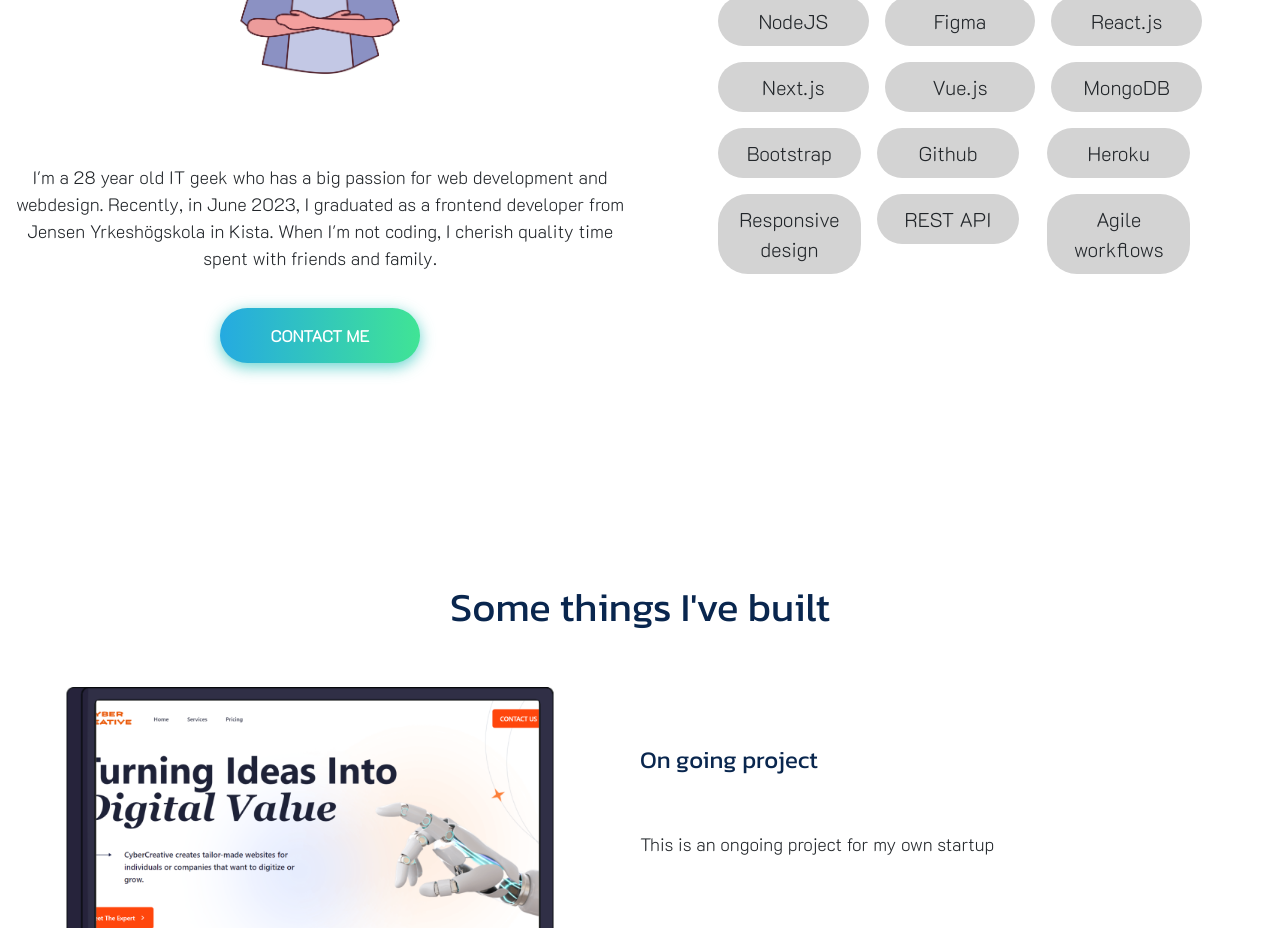
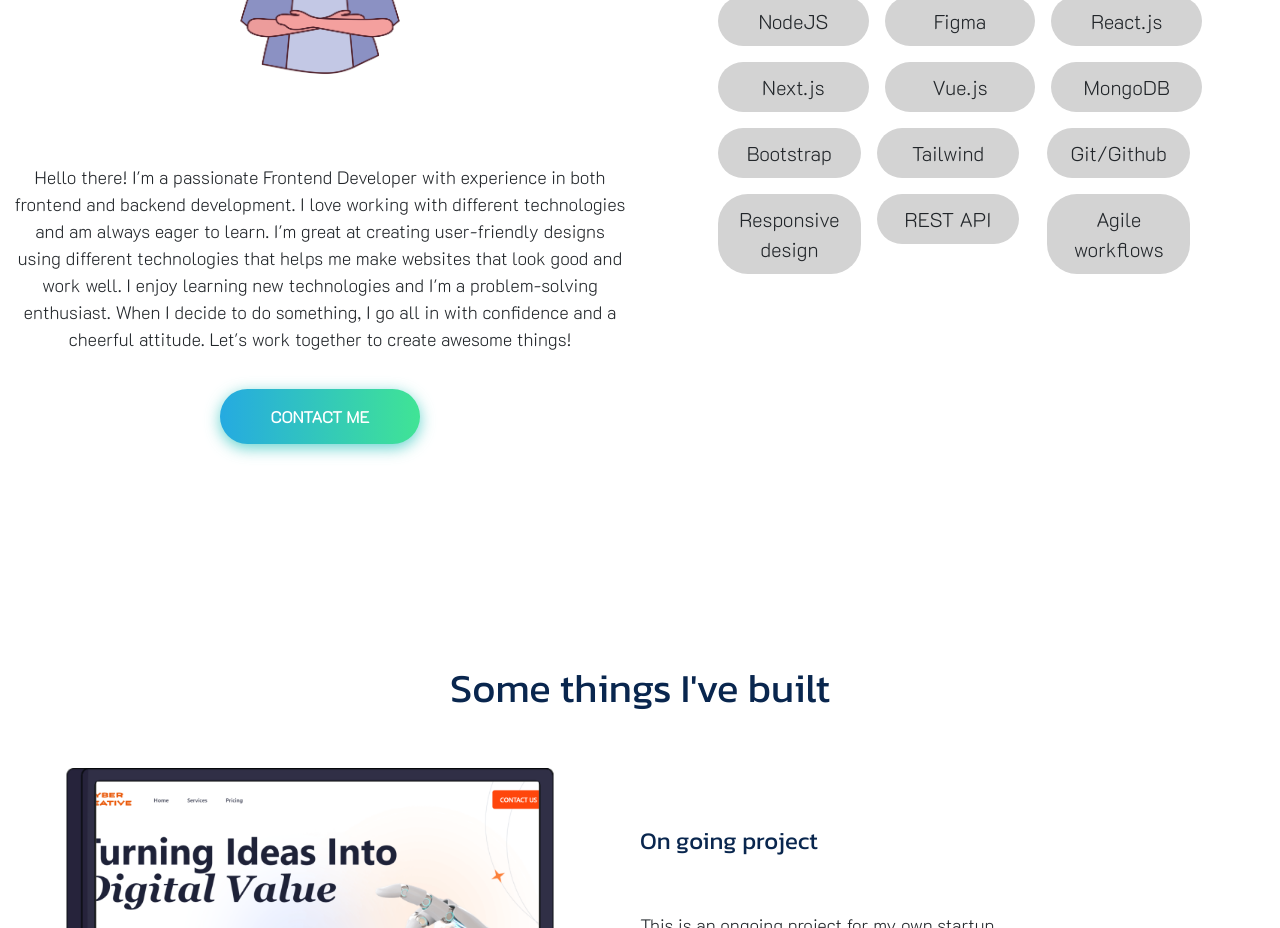
Before and after one commit to romigh94/portfolio, a Next.js app: page / in a window 1280 px wide. Shown: the part 1220-2148 px from the top of the page. Built offline with nearby package versions, Linux system fonts and the light colour scheme.

Commit message:
updating about me

```diff
--- a/components/Aboutme/About.js
+++ b/components/Aboutme/About.js
@@ -22,9 +22,11 @@ const router = useRouter()
         </div>
             <p className='pt-3'>
 
-            I'm a 28 year old IT geek who has a big passion for web development and webdesign.
-            Recently, in June 2023, I graduated as a frontend developer from Jensen Yrkeshögskola in Kista.
-            When I'm not coding, I cherish quality time spent with friends and family.
+            Hello there! I'm a passionate Frontend Developer with experience in both frontend and backend development. I love working with different technologies and am always eager to learn.
+
+            I'm great at creating user-friendly designs using different technologies that helps me make websites that look good and work well. I enjoy learning new technologies and I'm a problem-solving enthusiast.
+
+            When I decide to do something, I go all in with confidence and a cheerful attitude. Let's work together to create awesome things!
 
             </p>
 
@@ -100,12 +102,12 @@ const router = useRouter()
                         </div>
                         <div className='col-md px-2 pt-3'>
                             <div className='skill-container'>
-                            Github
+                            Tailwind
                             </div>
                         </div>
                         <div className='col-md mx-2 mt-3'>
                             <div className='skill-container'>
-                            Heroku
+                            Git/Github
                             </div>
                         </div>
 
```
